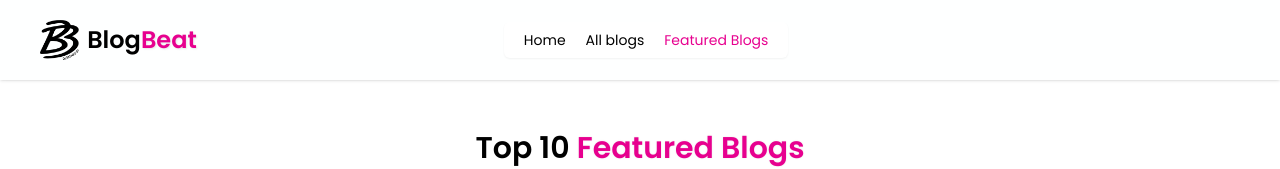
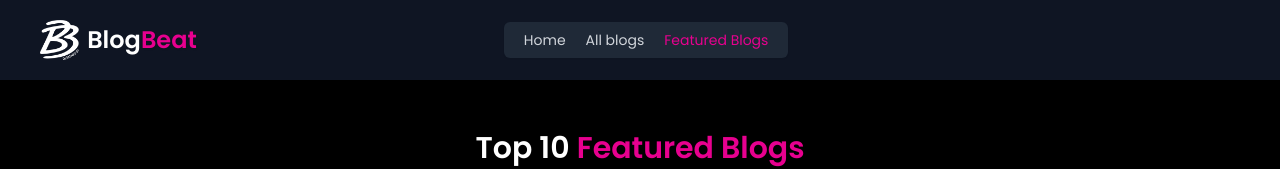
Before and after one commit to jahidulkanchan/BlogsBeat, a React (Vite) app in the folder client-site/: page /features in a window 1280 px wide. Shown: the top 169 px of the page. Built offline with nearby package versions, Linux system fonts and the light colour scheme; no server answers.

Commit message:
Implement theme toggle functionality and update Navbar for dark mode support

```diff
--- a/client-site/index.html
+++ b/client-site/index.html
@@ -6,7 +6,7 @@
     <meta name="viewport" content="width=device-width, initial-scale=1.0" />
     <title>BlogBeat</title>
   </head>
-  <body>
+  <body class="dark:bg-black dark:text-white bg-white text-black">
     <div id="root"></div>
     <script type="module" src="/src/main.jsx"></script>
   </body>
--- a/client-site/src/components/Navbar.jsx
+++ b/client-site/src/components/Navbar.jsx
@@ -1,135 +1,168 @@
-import { useState } from "react";
-import logoIcon from "../assets/logo.png"
-import { FaBarsStaggered } from "react-icons/fa6";
-import { RxCross1 } from "react-icons/rx";
-import { Link, NavLink, useNavigate } from "react-router-dom";
-import { useAuth } from "../hooks/useAuth";
-import { MdOutlineLogout } from "react-icons/md";
+import { useState } from 'react';
+import { FaBarsStaggered } from 'react-icons/fa6';
+import { MdOutlineLogout } from 'react-icons/md';
+import { RxCross1 } from 'react-icons/rx';
+import { Link, NavLink, useNavigate } from 'react-router-dom';
+import logoIcon from '../assets/logo.png';
+import { useAuth } from '../hooks/useAuth';
+import ThemeToggle from './ThemeToggle';
 
 const Navbar = () => {
-  const navigate = useNavigate()
-  const {loading} =useAuth()
-  const [isShow, setIsShow] = useState(false)
-  const [isHidden, setIsHidden] = useState(true)
-  const handleToggleUser = ()=>{
-    setIsHidden(!isHidden)
-    setIsShow(false)
-  }
+  const navigate = useNavigate();
+  const { loading } = useAuth();
+  const [isShow, setIsShow] = useState(false);
+  const [isHidden, setIsHidden] = useState(true);
+  const handleToggleUser = () => {
+    setIsHidden(!isHidden);
+    setIsShow(false);
+  };
   const handleToggleBar = () => {
-    setIsShow(!isShow)
-    setIsHidden(true)
-  }
-  const { user,signOutUser} = useAuth();
-  const handleSignOutUser = ()=>{
-    signOutUser()
-    navigate('/')
-    window.scrollTo(0, 0)
-  }
+    setIsShow(!isShow);
+    setIsHidden(true);
+  };
+  const { user, signOutUser } = useAuth();
+  const handleSignOutUser = () => {
+    signOutUser();
+    navigate('/');
+    window.scrollTo(0, 0);
+  };
   return (
     <>
-      <section className="shadow fixed left-0 w-full z-20 top-0 backdrop-blur bg-gray-50 bg-opacity-15 px-5 py-5">
-       <div className="container px-2 md:px-5  mx-auto">
+      <section className="shadow fixed left-0 w-full z-20 top-0 backdrop-blur bg-gray-50 bg-opacity-15 dark:bg-gray-900 dark:bg-opacity-90 px-5 py-5">
+        <div className="container px-2 md:px-5 mx-auto">
           <nav className="flex justify-between items-center">
             <div>
-            <Link className={`logo flex items-center`} to="/">
-             <img className="h-[30px] md:h-[40px] mr-2" src={logoIcon} alt="logo" />
-              <h3 className="text-xl md:text-2xl font-medium md:font-semibold">
-              Blog<span
+              <Link className="logo flex items-center" to="/">
+                <img className="h-[30px] md:h-[40px] mr-2 dark:invert" src={logoIcon} alt="logo" />
+                <h3 className="text-xl md:text-2xl font-medium md:font-semibold dark:text-white">
+                  Blog
+                  <span
                     style={{
-                  textShadow: "1px 1px 2px rgba(0, 0, 0, 0.1)",
+                      textShadow: '1px 1px 2px rgba(0, 0, 0, 0.1)',
                     }}
-              className="text-secondary">Beat</span>
+                    className="text-secondary">
+                    Beat
+                  </span>
                 </h3>
               </Link>
             </div>
-          <div className="menu lg:bg-white lg:shadow-sm lg:px-5 md:py-2 lg:rounded-md">
-            <ul className={`lg:flex w-full text-sm text-center z-10 py-5 lg:py-0 lg:bg-transparent space-y-5 lg:space-y-0 left-0 right-0 mx-auto absolute lg:static flex-col justify-center lg:flex-row gap-5 items-center top-[70px] md:top-[80px]  ${isShow? 'block bg-white' : 'hidden'}`}>
-              <li onClick={()=>{
-                setIsShow(!isShow)
-                window.scrollTo(0,0)
+            <div className="menu lg:bg-white lg:shadow-sm lg:px-5 md:py-2 lg:rounded-md dark:lg:bg-gray-800">
+              <ul
+                className={`lg:flex w-full text-sm text-center z-10 py-5 lg:py-0 lg:bg-transparent dark:lg:bg-transparent space-y-5 lg:space-y-0 left-0 right-0 mx-auto absolute lg:static flex-col justify-center lg:flex-row gap-5 items-center top-[70px] md:top-[80px] ${
+                  isShow ? 'block bg-white dark:bg-gray-800' : 'hidden'
+                }`}>
+                <li
+                  onClick={() => {
+                    setIsShow(!isShow);
+                    window.scrollTo(0, 0);
                   }}>
                   <NavLink
-                  className={({ isActive }) =>
-                    `${isActive ? "text-secondary" : ""} hover:text-secondary duration-100 flex justify-center items-center gap-1`
-                  }
-                  to="/">Home</NavLink></li>
-              {user &&
-                <li onClick={()=>{
-                  setIsShow(!isShow)
-                  window.scrollTo(0,0)
+                    className={({ isActive }) => `${isActive ? 'text-secondary' : 'text-gray-700 dark:text-gray-300'} hover:text-secondary duration-100 flex justify-center items-center gap-1`}
+                    to="/">
+                    Home
+                  </NavLink>
+                </li>
+                {user && (
+                  <li
+                    onClick={() => {
+                      setIsShow(!isShow);
+                      window.scrollTo(0, 0);
                     }}>
                     <NavLink
-                    className={({ isActive }) =>
-                      `${isActive ? "text-secondary" : ""} hover:text-secondary duration-100 flex justify-center items-center gap-1`
-                    }
-                    to="/add-blog"
-                  >Add Blog</NavLink>
+                      className={({ isActive }) => `${isActive ? 'text-secondary' : 'text-gray-700 dark:text-gray-300'} hover:text-secondary duration-100 flex justify-center items-center gap-1`}
+                      to="/add-blog">
+                      Add Blog
+                    </NavLink>
                   </li>
-              }
-              <li onClick={()=>{
-                setIsShow(!isShow)
-                window.scrollTo(0,0)
+                )}
+                <li
+                  onClick={() => {
+                    setIsShow(!isShow);
+                    window.scrollTo(0, 0);
                   }}>
                   <NavLink
-                  className={({ isActive }) =>
-                    `${isActive ? "text-secondary" : ""} hover:text-secondary duration-100 flex justify-center items-center gap-1`
-                  }
-                  to="/all-blogs"
-                >All blogs</NavLink>
+                    className={({ isActive }) => `${isActive ? 'text-secondary' : 'text-gray-700 dark:text-gray-300'} hover:text-secondary duration-100 flex justify-center items-center gap-1`}
+                    to="/all-blogs">
+                    All blogs
+                  </NavLink>
                 </li>
-              <li onClick={()=>{
-                setIsShow(!isShow)
-                window.scrollTo(0,0)
+                <li
+                  onClick={() => {
+                    setIsShow(!isShow);
+                    window.scrollTo(0, 0);
                   }}>
                   <NavLink
-                  className={({ isActive }) =>
-                    `${isActive ? "text-secondary" : ""} hover:text-secondary duration-100 flex justify-center items-center gap-1`
-                  }
-                  to="/features"
-                >Featured Blogs</NavLink>
+                    className={({ isActive }) => `${isActive ? 'text-secondary' : 'text-gray-700 dark:text-gray-300'} hover:text-secondary duration-100 flex justify-center items-center gap-1`}
+                    to="/features">
+                    Featured Blogs
+                  </NavLink>
                 </li>
-              {user &&
-                <li onClick={()=>{
-                  setIsShow(!isShow)
-                  window.scrollTo(0,0)
+                {user && (
+                  <li
+                    onClick={() => {
+                      setIsShow(!isShow);
+                      window.scrollTo(0, 0);
                     }}>
                     <NavLink
-                    className={({ isActive }) =>
-                      `${isActive ? "text-secondary" : ""} hover:text-secondary duration-100 flex justify-center items-center gap-1`
-                    }
-                    to="/wishlist"
-                  >Wishlist</NavLink>
+                      className={({ isActive }) => `${isActive ? 'text-secondary' : 'text-gray-700 dark:text-gray-300'} hover:text-secondary duration-100 flex justify-center items-center gap-1`}
+                      to="/wishlist">
+                      Wishlist
+                    </NavLink>
                   </li>
-              }
+                )}
               </ul>
             </div>
             <div className="user-info flex gap-5 items-center">
               {user ? (
-              <div className={`flex-col bg-white lg:bg-transparent absolute lg:static w-full lg:fit left-0 top-[75px] py-5 lg:py-0 gap-5 lg:flex-row justify-center lg:gap-4 items-center ${!isHidden ? 'flex' : 'hidden lg:flex'} `}>
+                <div
+                  className={`flex-col bg-white lg:bg-transparent absolute lg:static w-full lg:fit left-0 top-[75px] py-5 lg:py-0 gap-5 lg:flex-row justify-center lg:gap-4 items-center ${
+                    !isHidden ? 'flex' : 'hidden lg:flex'
+                  } `}>
+                  <ThemeToggle />
                   <div className="flex justify-center flex-col items-center">
-                  <img referrerPolicy="no-referrer" className="w-[80px] min-h-[80px] lg:min-h-[35px] rounded-full p-1 md:p-0 bg-white border lg:w-9" src={user?.photoURL} alt="" data-tooltip-id="my-tooltip" data-tooltip-content={user?.displayName} data-tooltip-tip="React-tooltip" />
-                  <div onClick={()=> setIsHidden(true)} className="absolute lg:hidden top-5 border text-xl cursor-pointer lg:text-2xl bg-white hover:bg-slate-200 right-5"><RxCross1 /></div>
+                    <img
+                      referrerPolicy="no-referrer"
+                      className="w-[80px] min-h-[80px] lg:min-h-[35px] rounded-full p-1 md:p-0 bg-white border lg:w-9 dark:border-gray-600"
+                      src={user?.photoURL}
+                      alt=""
+                      data-tooltip-id="my-tooltip"
+                      data-tooltip-content={user?.displayName}
+                      data-tooltip-tip="React-tooltip"
+                    />
+
+                    <div onClick={() => setIsHidden(true)} className="absolute lg:hidden top-5 border text-xl cursor-pointer lg:text-2xl bg-white hover:bg-slate-200 dark:hover:bg-gray-700 right-5">
+                      <RxCross1 className="dark:text-white" />
                     </div>
-                <button onClick={handleSignOutUser}
+                  </div>
+                  <button
+                    onClick={handleSignOutUser}
                     style={{
-                  textShadow: "1px 1px 1px rgba(0, 0, 0, 0.1)",
+                      textShadow: '1px 1px 1px rgba(0, 0, 0, 0.1)',
                     }}
-                 className="px-3 flex items-center gap-2 rounded-full shadow text-sm py-2 bg-secondary font-medium text-white">Log Out <MdOutlineLogout className="text-lg" /></button>
+                    className="px-3 flex items-center gap-2 rounded-full shadow text-sm py-2 bg-secondary font-medium text-white">
+                    Log Out <MdOutlineLogout className="text-lg" />
+                  </button>
                 </div>
               ) : (
-              <div className={`${loading? 'opacity-0' : 'opacity-100'} flex gap-4 md:gap-8 font-medium `}>
-                <Link to="/login">Log In</Link>
-                <Link to="/register">Register</Link>
+                <div className={`${loading ? 'opacity-0' : 'opacity-100'} flex gap-4 md:gap-8 font-medium dark:text-white`}>
+                  <Link to="/login" className="dark:hover:text-gray-300">
+                    Log In
+                  </Link>
+                  <Link to="/register" className="dark:hover:text-gray-300">
+                    Register
+                  </Link>
                 </div>
               )}
             </div>
-          <div className="bar-icon flex items-center gap-4  ml-1 z-20 cursor-pointer lg:hidden text-xl">
-          {user && <div title="User Details" onClick={handleToggleUser} className={`w-8 border overflow-hidden rounded-full bg-slate-50 inline-block lg:hidden`}>
+            <div className="bar-icon flex items-center gap-4 ml-1 z-20 cursor-pointer lg:hidden text-xl">
+              <ThemeToggle />
+              {user && (
+                <div title="User Details" onClick={handleToggleUser} className={`w-8 border overflow-hidden rounded-full bg-slate-50 inline-block lg:hidden dark:border-gray-600`}>
                   <img className="min-h-[30px]" src={user?.photoURL} alt="" />
                 </div>
-          }
-          <div className={`${!isShow? '' : 'text-secondary'}`} onClick={handleToggleBar}>
-          {isShow? <RxCross1 />: <FaBarsStaggered />}
+              )}
+              <div className={`${!isShow ? 'dark:text-white' : 'text-secondary'}`} onClick={handleToggleBar}>
+                {isShow ? <RxCross1 /> : <FaBarsStaggered />}
               </div>
             </div>
           </nav>
--- /dev/null
+++ b/client-site/src/components/ThemeToggle.jsx
@@ -0,0 +1,30 @@
+import { useEffect, useState } from 'react';
+import { IoMdSunny } from 'react-icons/io';
+import { MdDarkMode } from 'react-icons/md';
+
+const ThemeToggle = () => {
+  const [theme, setTheme] = useState(localStorage.getItem('theme') || 'dark');
+  useEffect(() => {
+    if (theme === 'dark') {
+      document.documentElement.classList.add('dark');
+      document.documentElement.classList.remove('light');
+    } else {
+      document.documentElement.classList.remove('dark');
+      document.documentElement.classList.add('light');
+    }
+
+    localStorage.setItem('theme', theme);
+  }, [theme]);
+
+  const toggleTheme = () => {
+    setTheme(theme === 'dark' ? 'light' : 'dark');
+  };
+
+  return (
+    <button onClick={toggleTheme} className="p-2 rounded-full bg-white dark:bg-color-dark-lite">
+      {theme === 'dark' ? <IoMdSunny size={20} color="#000000" /> : <MdDarkMode size={20} color="#1E1E1E" />}
+    </button>
+  );
+};
+
+export default ThemeToggle;
```
Also changed, not shown: client-site/src/App.jsx (deleted, +0 -39 lines), client-site/tailwind.config.js (+4 -6 lines). Lines whose indentation alone changed are shown as unchanged.
